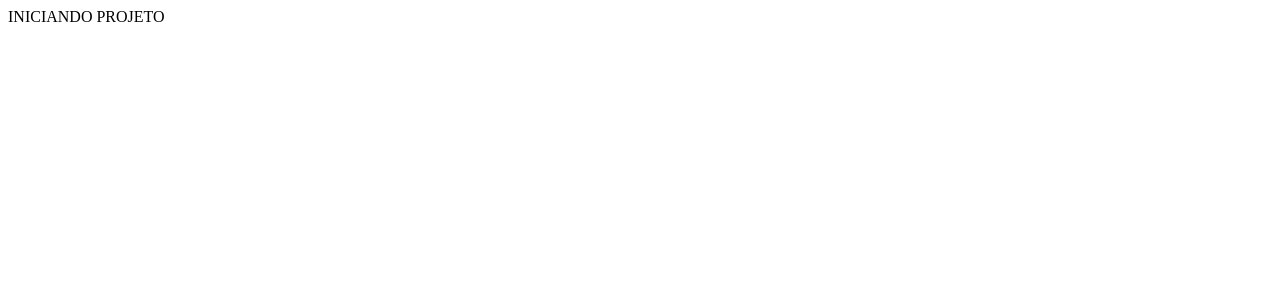
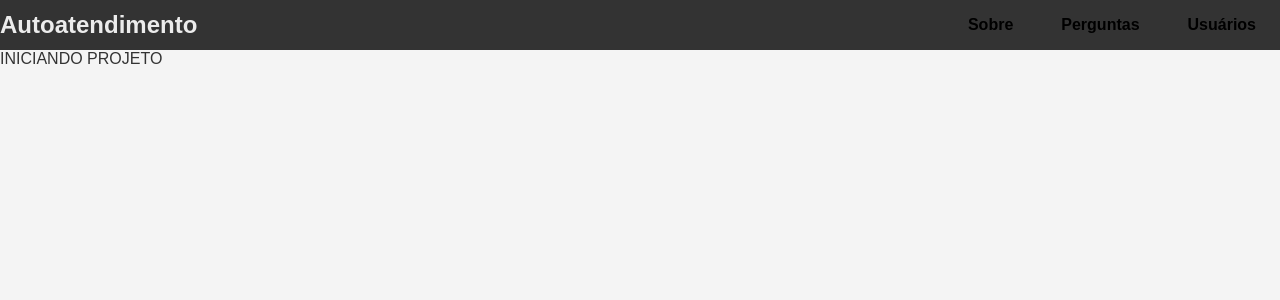
Before and after one commit to devmaster-organizations/frontend_abp_autoatentimento, a Next.js app: page / in a window 1280 px wide. Shown: the top 300 px of the page. Built offline with nearby package versions, Linux system fonts and the light colour scheme.

Commit message:
chore: configuracoes iniciais do projeto

```diff
--- a/src/app/layout.tsx
+++ b/src/app/layout.tsx
@@ -1,8 +1,10 @@
+import Header from "@/components/Header";
 import type { Metadata } from "next";
+import "../styles/globals.css";
 
 export const metadata: Metadata = {
-  title: "Create Next App",
-  description: "Generated by create next app",
+  title: "Autoatendimento Fatec Jacareí",
+  description: "Projeto de autoatendimento para a Fatec Jacareí, desenvolvido por alunos do curso de Análise e Desenvolvimento de Sistemas.",
 };
 
 export default function RootLayout({
@@ -11,7 +13,8 @@ export default function RootLayout({
   children: React.ReactNode;
 }>) {
   return (
-    <html lang="en">
+    <html lang="pt-BR">
+      <Header />
       <body>{children}</body>
     </html>
   );
--- a/src/app/page.tsx
+++ b/src/app/page.tsx
@@ -1,4 +1,3 @@
-import Image from "next/image";
 
 export default function Home() {
   return (
--- /dev/null
+++ b/src/components/Header/index.tsx
@@ -0,0 +1,17 @@
+import styles from './styles.module.css'
+import Link from 'next/link'
+
+const Header = () => {
+  return (
+    <header className={styles.header}>
+      <h1>Autoatendimento</h1>
+      <nav className={styles.nav}>
+        <Link href="/about">Sobre</Link>
+        <Link href="/questions">Perguntas</Link>
+        <Link href="/usuarios">Usuários</Link>
+      </nav>
+    </header>
+  )
+}
+
+export default Header
--- /dev/null
+++ b/src/components/Header/styles.module.css
@@ -0,0 +1,26 @@
+.header {
+    display: flex;
+    justify-content: space-between;
+    align-items: center;
+    background-color: #333;
+    max-width: 100%;
+}
+
+.nav {
+    display: flex;
+    gap: 1rem;
+    padding: 0.5rem;
+}
+
+.nav a {
+    text-decoration: none;
+    color: black;
+    font-weight: bold;
+    padding: 0.5rem 1rem;
+
+}
+
+.header h1 {
+    font-size: 1.5rem;
+    color: #ececec;
+}
--- /dev/null
+++ b/src/styles/globals.css
@@ -0,0 +1,11 @@
+* {
+    margin: 0;
+    padding: 0;
+    box-sizing: border-box;
+}
+
+body {
+    font-family: Arial, sans-serif;
+    background-color: #f4f4f4;
+    color: #333;
+}
```
Also changed, not shown: src/stores/index.tsx (added, +11 -0 lines), src/app/globals.css (deleted).
